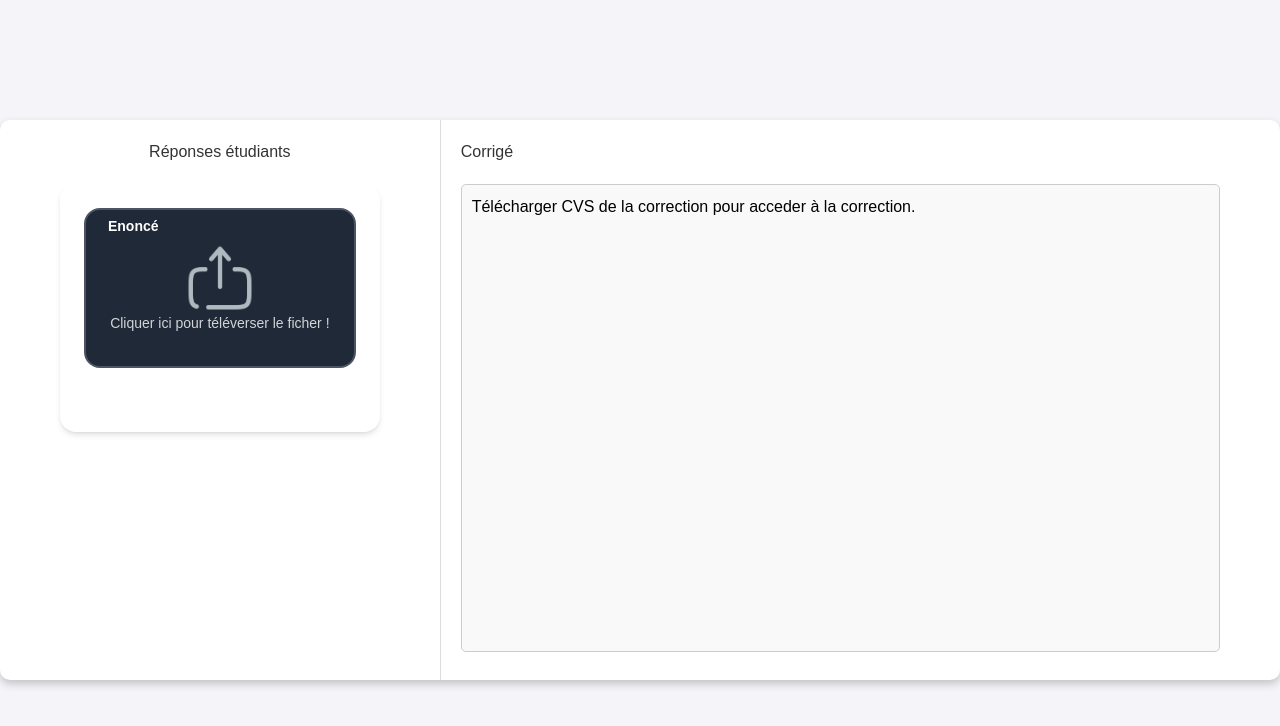
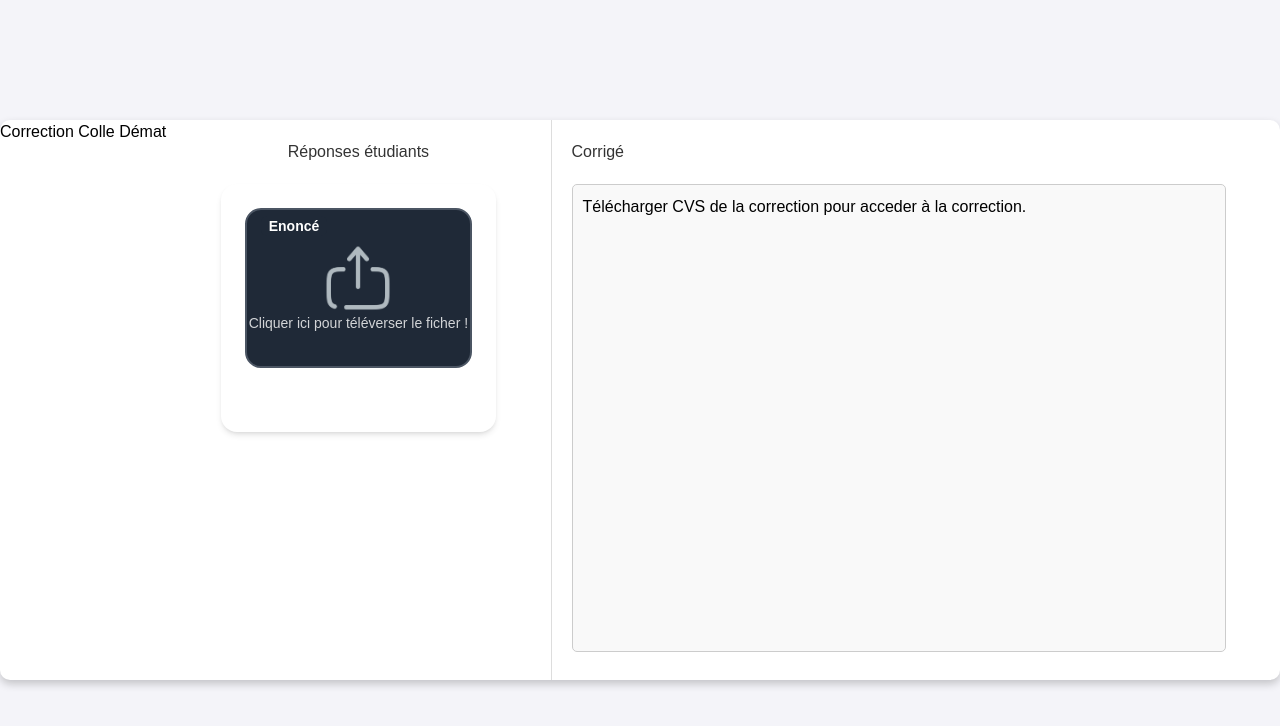
Before and after one commit to luekdh03/data-suite, a Flask app: page /correctionlas in a window 1280 px wide. Shown: the top 726 px of the page. Run offline with Flask 3, Linux system fonts and the light colour scheme; some libraries are stand-ins or nearby versions.

Commit message:
mineur change

```diff
--- a/api/algo_las.py
+++ b/api/algo_las.py
@@ -37,7 +37,7 @@ def calculate_grade(answers_sheet, correct_answers, SHS):
         grade_text += "\t".join(student_line[1:3]) + "\t"
 
 
-        debug_text = f"student : {student_line[2]}, max grade : {n_qcm}\n"
+        debug_text = f"student : {student_line[2]}, max grade : {n_qcm}, shs {SHS}\n"
 
         for i in range(int(n_qcm)):
             correct_qcm = correct_answers[6*i:6*(i+1)]
--- a/api/templates/grillelas.html
+++ b/api/templates/grillelas.html
@@ -10,6 +10,9 @@
 </head>
 <body>
     <div class="container">
+        <div class="title-section">
+            <h1 class="title">Correction Colle Démat</h1>
+        </div>
         <div class="input-section">
             <h1>Réponses étudiants</h1>
             <div class="test w-4/5 mx-auto p-6 bg-white rounded-2xl shadow-md space-y-6">
```
